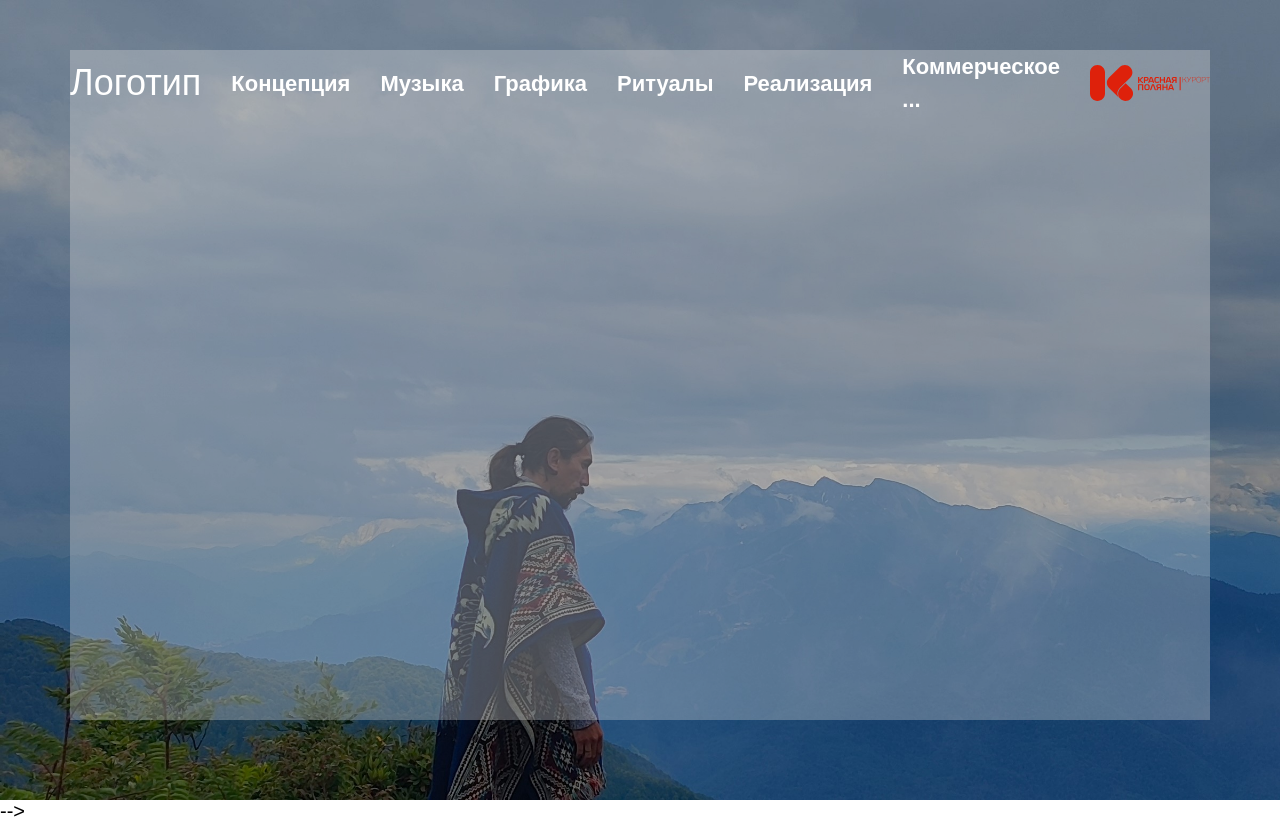
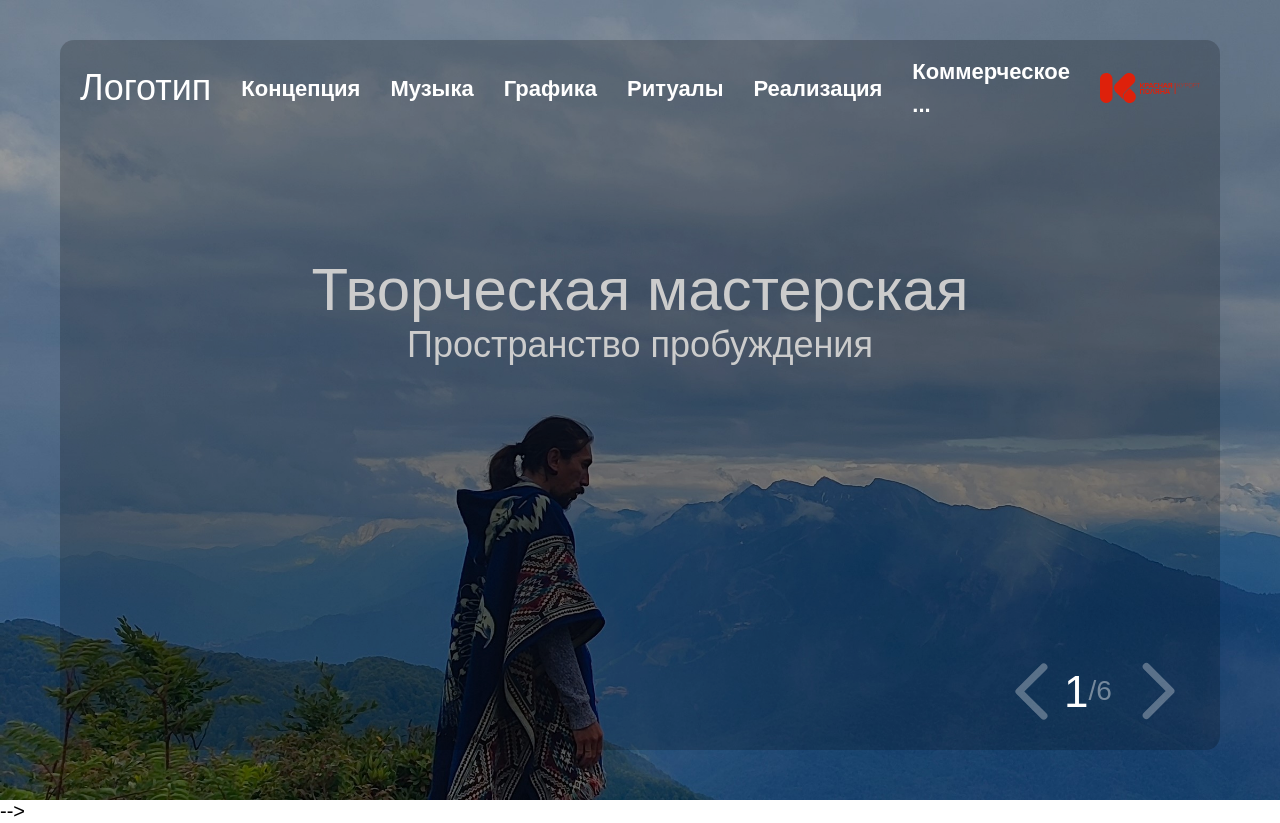
Before and after one commit to RizvanNazri/creative-workshop, a website: page src/html/index.html in a window 1280 px wide. Drawn offline with nearby package versions, Linux system fonts and the light colour scheme; files that its build step writes are made by us from their sources; files whose address does not match are found by name; a web font is replaced by a local one.

Commit message:
First Slide Done

```diff
--- a/src/html/blocks/header.html
+++ b/src/html/blocks/header.html
@@ -3,6 +3,9 @@
     <!-- Swiper -->
 
     <!-- Slider content -->
+    <div class="header__slide">
+        @@include('slide.html')
+    </div>
 
     <!-- Header content -->
     <div class="header__content">
--- /dev/null
+++ b/src/html/blocks/slide.html
@@ -0,0 +1,6 @@
+<div class="slide">
+    <div class="slide__header">
+        <h1 class="slide__title">Творческая мастерская</h1>
+        <h3 class="slide__subtitle">Пространство пробуждения</h3>
+    </div>
+</div>
--- a/src/html/blocks/slider-controls.html
+++ b/src/html/blocks/slider-controls.html
@@ -1,13 +1,15 @@
 <div class="slider-controls">
-    <div class="slider-controls__arrows">
+<div class="slider-controls__arrows">
         <button id="sliderPrev">
-
+            <img src="images/icons/arrow-left.svg" alt="Prev">
         </button>
         <button id="sliderNext">
-
+            <img src="images/icons/arrow-right.svg" alt="Next">
         </button>
     </div>
     <div class="slider-controls__count">
-
+        <span class="slider-controls__count-current">1</span>
+        /
+        <span class="slider-controls__slider-total">6</span>
     </div>
 </div>
--- a/src/scss/blocks/_header.scss
+++ b/src/scss/blocks/_header.scss
@@ -3,21 +3,50 @@
 	max-height: 1500px;
 	position: relative;
 	color: #fff;
-	background-image: url(./../images/bg-main.jpg);
-	background-repeat: no-repeat;
-	background-size: cover;
 
 	&__content {
 		position: absolute;
-		background-color: rgba(218, 218, 218, 0.322);
+		background-color: rgba(0, 0, 0, 0.199);
 		z-index: 9;
-		top: 50px;
-		right: 70px;
-		bottom: 80px;
-		left: 70px;
-
+		top: 40px;
+		right: 60px;
+		bottom: 50px;
+		left: 60px;
+        border-radius: 14px;
 		pointer-events: none;
 	}
+
+    &__slider-controls {
+        pointer-events: all;
+        position: absolute;
+        bottom: 0;
+        right: 0;
+    }
+}
+
+.slider-controls {
+    position: relative;
+    &__arrows {
+        width: 250px;
+        display: flex;
+        align-items: center;
+        gap: 15px;
+        opacity: 0.3;
+    }
+    &__count {
+        position: absolute;
+        display: flex;
+        font-size: 28px;
+        top: 42px;
+        left: 94px;
+        color: #ffffff69;
+    }
+}
+
+.slider-controls__count-current, .swiper-pagination-current  {
+    font-size: 44px;
+    line-height: 0.75;
+    color: #fff;
 }
 
 .header a {
--- a/src/scss/blocks/_nav.scss
+++ b/src/scss/blocks/_nav.scss
@@ -4,11 +4,9 @@
     align-items: center;
     column-gap: 30px;
     pointer-events: all;
+    padding: 15px 20px 0;
 }
-// .nav__logo {
-// }
-// .nav__logo-img {
-// }
+
 .nav__list {
     ul {
         display: flex;
--- /dev/null
+++ b/src/scss/blocks/_slide.scss
@@ -0,0 +1,25 @@
+.slide {
+    height: 100vh;
+    overflow: hidden;
+    padding-bottom: 180px;
+    display: flex;
+    flex-direction: column;
+    justify-content: center;
+    background-image: url(./../images/bg-main.jpg);
+	background-repeat: no-repeat;
+	background-size: cover;
+    color: #fff;
+
+    cursor: grab;
+
+    // &::before {
+    //     content: ' ';
+    // }
+    // &::after {
+    //     content: ' ';
+    // }
+}
+
+.slide__header {
+    text-align: center;
+}
```
Also changed, not shown: docs/index.html (+1 -1 lines), build/css/main.css, build/images/icons/arrow-left (2).svg (added), build/images/icons/arrow-left.svg (added), build/images/icons/arrow-right.svg (added), build/index.html, docs/css/main.css, docs/images/icons/arrow-left (2).svg (added), docs/images/icons/arrow-left.svg (added), docs/images/icons/arrow-right.svg (added), src/images/icons/arrow-left (2).svg (added), src/images/icons/arrow-left.svg (added), src/images/icons/arrow-right.svg (added).
